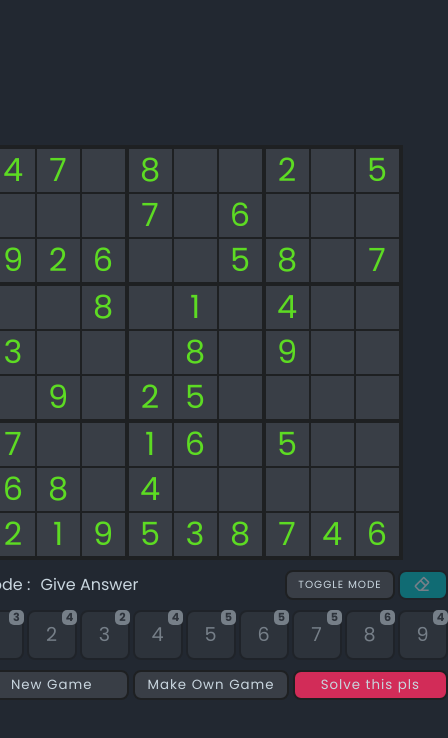
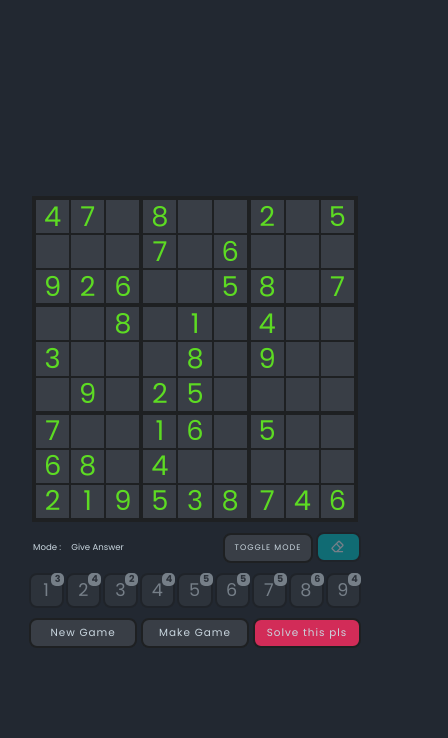
Before and after one commit to atidhirah/react-sudoku, a React (Create React App) app: page / in a window 390 px wide. Shown: the top 738 px of the page, 448 px wide, since content can reach past the window. Built offline with nearby package versions, Linux system fonts and the light colour scheme.

Commit message:
Add more media query

```diff
--- a/src/components/SudokuBoard.js
+++ b/src/components/SudokuBoard.js
@@ -35,9 +35,9 @@ class SudokuBoard extends Component {
       });
 
     return (
-      <div>
+      <>
         <ul className="sudoku-board">{regionList}</ul>
-      </div>
+      </>
     );
   }
 }
--- a/src/components/SudokuConsole.js
+++ b/src/components/SudokuConsole.js
@@ -114,7 +114,7 @@ class SudokuConsole extends React.Component {
               : this.props.handleModal(true, "makegame")
           }
         >
-          {isMakeGame ? "Done" : "Make Own Game"}
+          {isMakeGame ? "Done" : "Make Game"}
         </button>
       </div>
     );
--- a/src/styles/components/sudokuBoard.scss
+++ b/src/styles/components/sudokuBoard.scss
@@ -63,7 +63,7 @@
   }
 }
 
-@media screen and (max-width: $small) {
+@media screen and (max-width: $medium) {
   .sudoku-board {
     .sudoku-region {
       .sudoku-node {
@@ -73,3 +73,18 @@
     }
   }
 }
+
+@media screen and (max-width: $small) {
+  .sudoku-board {
+    .sudoku-region {
+      .sudoku-node {
+        width: 9vw;
+        height: 9vw;
+
+        .node-value {
+          font-size: 7vw;
+        }
+      }
+    }
+  }
+}
--- a/src/styles/components/sudokuConsole.scss
+++ b/src/styles/components/sudokuConsole.scss
@@ -124,9 +124,10 @@
   }
 }
 
-@media screen and (max-width: $small) {
+@media screen and (max-width: $medium) {
   .sudoku-console {
     margin-top: 10px;
+    margin-left: 0;
     .console-buttons {
       grid-template-areas:
         "mode toggle erase"
@@ -186,3 +187,64 @@
     }
   }
 }
+
+@media screen and (max-width: $small) {
+  .sudoku-console {
+    .console-buttons {
+      .console-row-1 {
+        .console-mode {
+          font-size: 2.2vw;
+        }
+
+        .console-toggle {
+          min-width: 90px;
+          button {
+            font-size: 0.5rem;
+          }
+        }
+
+        .console-eraser {
+          min-width: 45px;
+          button {
+            font-size: 1rem;
+          }
+        }
+      }
+
+      .console-row-2 {
+        .console-numbers {
+          ul {
+            width: 100%;
+            grid-template-columns: repeat(9, 1fr);
+            gap: 2px;
+
+            .console-number {
+              width: 9vw;
+              height: 9vw;
+
+              div {
+                width: 13px;
+                height: 13px;
+                font-size: 0.6rem;
+              }
+
+              button {
+                font-size: 1.1rem;
+              }
+            }
+          }
+        }
+      }
+
+      .console-row-3 {
+        flex-direction: row;
+
+        div {
+          button {
+            font-size: 0.65rem;
+          }
+        }
+      }
+    }
+  }
+}
--- a/src/styles/index.scss
+++ b/src/styles/index.scss
@@ -38,7 +38,7 @@ body {
   align-items: center;
 }
 
-@media screen and (max-width: $small) {
+@media screen and (max-width: $medium) {
   .sudoku-game {
     flex-direction: column;
     margin: 30px 0;
--- a/src/styles/variables.scss
+++ b/src/styles/variables.scss
@@ -10,4 +10,6 @@ $clrEraser: #00adb5;
 $clrSolve: #ff2e62cb;
 $clrSolveHover: #ff2e62;
 
-$small: 800px;
+
+$small: 550px;
+$medium: 800px;
```
